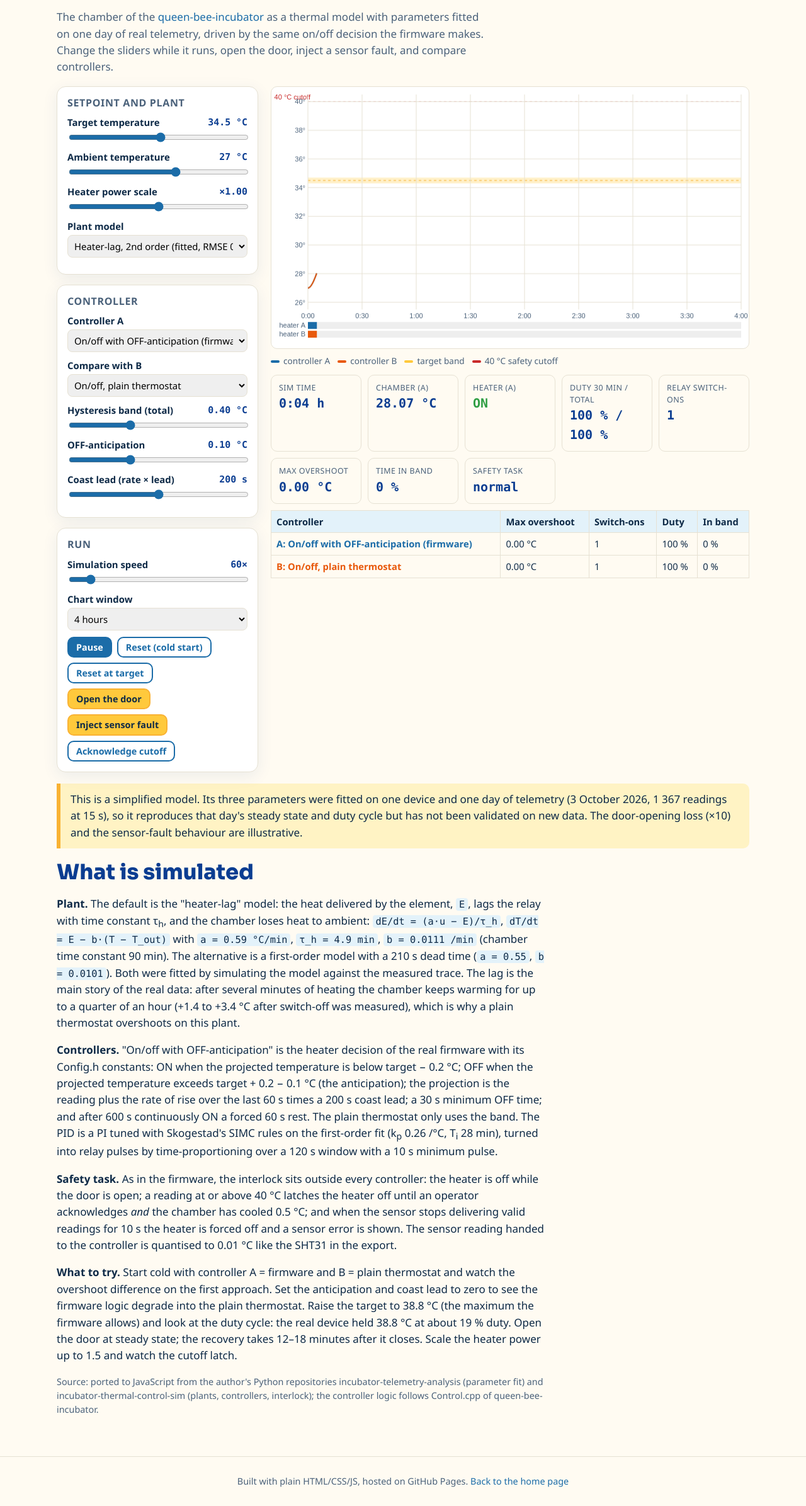
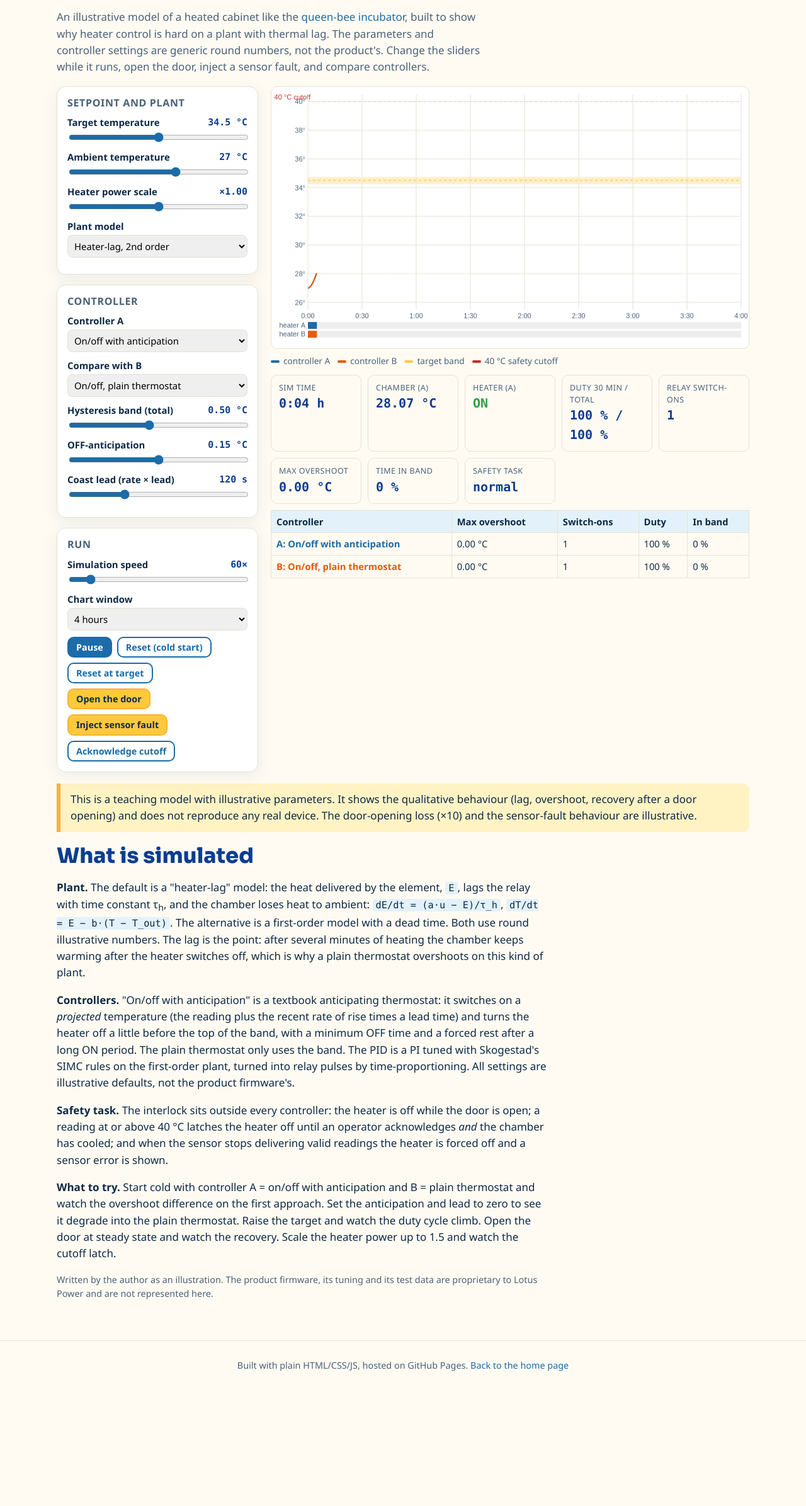
Before and after one commit to Mariam-zeqred/Mariam-zeqred.github.io, a plain HTML site: page sim/incubator.html in a window 1280 px wide. Shown: the part 163-2554 px from the top of the page at 63% size. After the commit the page ends 2370 px from the top, so only its background shows below. Drawn offline with Linux system fonts and the light colour scheme.

Commit message:
Incubator: simulator uses illustrative parameters, drop private repos and real-data figures
The incubator firmware and data are proprietary to Lotus Power until launch.

Co-Authored-By: Claude Opus 5.5 <noreply@anthropic.com>

```diff
--- a/js/sim-incubator.js
+++ b/js/sim-incubator.js
@@ -1,14 +1,14 @@
 /* Queen-bee incubator thermal simulation.
-   Ported to JavaScript from incubator-thermal-control-sim (Python): the two thermal plants
-   fitted on one real day of telemetry (2026-10-03) and the heater controllers, plus the
-   firmware's interlock (door open -> heater off; 40 °C latched cutoff). 1 s time step. */
+   Illustrative model: two generic thermal plants with round-number parameters of the same
+   order as a small heated cabinet, three textbook heater controllers and a safety interlock
+   (door open -> heater off; 40 °C latched cutoff). 1 s time step. Not the product firmware. */
 (function () {
   "use strict";
 
-  // ---------------- fitted parameters (data/model_params.json of the analysis repo) ----------------
+  // ---------------- illustrative plant parameters (round numbers, not measured values) ----------------
   var FIT = {
-    firstOrder: { a: 0.5539, b: 0.0101, deadTimeS: 210 },      // RMSE 0.29 °C
-    heaterLag: { a: 0.5908, tauH: 4.9175, b: 0.0111 }          // RMSE 0.16 °C, the better model
+    firstOrder: { a: 0.5, b: 0.01, deadTimeS: 180 },
+    heaterLag: { a: 0.6, tauH: 5, b: 0.01 }
   };
   var CUTOFF_C = 40.0, CUTOFF_REARM_C = 0.5, SENSOR_STEP = 0.01, DOOR_LOSS_GAIN = 10;
   var SENSOR_STALE_S = 10; // safety task: heater off when no valid reading for this long (simplified)
@@ -46,20 +46,20 @@
     return this.on;
   };
 
-  // Re-implementation of Control.cpp of the queen-bee-incubator firmware (constants from Config.h,
-  // FW 1.1.x): band 0.4 °C, OFF-anticipation 0.1 °C, coast lead 200 s, 30 s minimum OFF,
-  // 600 s maximum continuous ON followed by a 60 s rest.
-  function FirmwareHysteresis(o) {
+  // Textbook anticipating thermostat: switch on/off on a projected temperature (reading plus
+  // recent rate of rise times a lead time), with a minimum OFF time and a duty-cycle rest.
+  // Illustrative defaults only.
+  function AnticipatingHysteresis(o) {
     this.band = o.band; this.anticipation = o.anticipation; this.coastLead = o.coastLead;
-    this.minOff = 30; this.dutyOn = 600; this.dutyRest = 60; this.window = 60; this.minSpan = 20; this.minGap = 0.05;
-    this.name = "On/off with OFF-anticipation (firmware)"; this.reset();
+    this.minOff = 60; this.dutyOn = 900; this.dutyRest = 60; this.window = 60; this.minSpan = 20; this.minGap = 0.05;
+    this.name = "On/off with anticipation"; this.reset();
   }
-  FirmwareHysteresis.prototype.reset = function () {
+  AnticipatingHysteresis.prototype.reset = function () {
     this.buf = []; this.logicalOn = false; this.offAt = null; this.onSince = null; this.resting = false; this.restStart = 0;
     this.lastRate = 0; this.lastProjected = 0;
   };
-  FirmwareHysteresis.prototype.lockout = function () { this.logicalOn = false; this.resting = false; this.onSince = null; };
-  FirmwareHysteresis.prototype.decide = function (t, temp, target) {
+  AnticipatingHysteresis.prototype.lockout = function () { this.logicalOn = false; this.resting = false; this.onSince = null; };
+  AnticipatingHysteresis.prototype.decide = function (t, temp, target) {
     var lo = target - this.band / 2, hi = target + this.band / 2 - this.anticipation;
     if (hi < lo + this.minGap) hi = lo + this.minGap;
     // rate of rise over the window, zero until minSpan samples, never negative
@@ -82,7 +82,7 @@
     return desired;
   };
 
-  // PI tuned with Skogestad's SIMC rules on the first-order fit (kp 0.258 /°C, Ti 28 min), conditional
+  // PI tuned with Skogestad's SIMC rules on the first-order plant, conditional
   // integration anti-windup, output time-proportioned over a 120 s window with a 10 s minimum pulse.
   function PIDRelay() {
     var k = FIT.firstOrder.a / FIT.firstOrder.b, tau = 1 / FIT.firstOrder.b, theta = FIT.firstOrder.deadTimeS / 60;
@@ -107,7 +107,7 @@
   };
 
   function makeController(kind, o) {
-    if (kind === "firmware") return new FirmwareHysteresis(o);
+    if (kind === "anticip") return new AnticipatingHysteresis(o);
     if (kind === "plain") return new PlainHysteresis(o);
     return new PIDRelay();
   }
@@ -165,7 +165,7 @@
   }
   function liveParams() { // sliders that may change mid-run without a reset
     units.forEach(function (u) {
-      if (u.ctl instanceof FirmwareHysteresis) { u.ctl.band = o.band; u.ctl.anticipation = o.anticipation; u.ctl.coastLead = o.coastLead; }
+      if (u.ctl instanceof AnticipatingHysteresis) { u.ctl.band = o.band; u.ctl.anticipation = o.anticipation; u.ctl.coastLead = o.coastLead; }
       if (u.ctl instanceof PlainHysteresis) u.ctl.band = o.band;
       u.plant.a = (o.plant === "firstOrder" ? FIT.firstOrder.a : FIT.heaterLag.a) * o.powerScale;
     });
--- a/sim/incubator.html
+++ b/sim/incubator.html
@@ -4,7 +4,7 @@
   <meta charset="utf-8">
   <meta name="viewport" content="width=device-width, initial-scale=1">
   <title>Queen-bee incubator thermal simulation – Mariam Loutfi</title>
-  <meta name="description" content="Interactive simulation of the queen-bee incubator's heating: fitted thermal model, the firmware's on/off controller with OFF-anticipation, a plain thermostat and a PID, door opening, sensor fault and the 40 °C safety latch.">
+  <meta name="description" content="Interactive, illustrative simulation of a heated incubator cabinet: generic thermal model, an anticipating on/off controller, a plain thermostat and a PID, door opening, sensor fault and a 40 °C safety latch.">
   <link rel="icon" type="image/svg+xml" href="../favicon.svg">
   <link rel="preconnect" href="https://fonts.googleapis.com">
   <link rel="preconnect" href="https://fonts.gstatic.com" crossorigin>
@@ -28,39 +28,39 @@
     <div class="wrap">
       <p class="crumbs"><a href="../">Home</a> › <a href="../#simulations">Simulations</a> › Incubator</p>
       <h1>Queen-bee incubator: thermal control simulation</h1>
-      <p class="intro">The chamber of the <a href="https://github.com/Mariam-zeqred/queen-bee-incubator" target="_blank" rel="noopener">queen-bee-incubator</a> as a thermal model with parameters fitted on one day of real telemetry, driven by the same on/off decision the firmware makes. Change the sliders while it runs, open the door, inject a sensor fault, and compare controllers.</p>
+      <p class="intro">An illustrative model of a heated cabinet like the <a href="https://github.com/Mariam-zeqred/queen-bee-incubator" target="_blank" rel="noopener">queen-bee incubator</a>, built to show why heater control is hard on a plant with thermal lag. The parameters and controller settings are generic round numbers, not the product's. Change the sliders while it runs, open the door, inject a sensor fault, and compare controllers.</p>
 
       <div class="sim-layout">
         <aside>
           <div class="panel">
             <h3>Setpoint and plant</h3>
-            <div class="ctl"><label for="target">Target temperature</label><output id="target-out"></output><input type="range" id="target" min="30" max="38.8" step="0.1" value="34.5"></div>
+            <div class="ctl"><label for="target">Target temperature</label><output id="target-out"></output><input type="range" id="target" min="30" max="39" step="0.1" value="34.5"></div>
             <div class="ctl"><label for="ambient">Ambient temperature</label><output id="ambient-out"></output><input type="range" id="ambient" min="15" max="35" step="1" value="27"></div>
             <div class="ctl"><label for="powerScale">Heater power scale</label><output id="powerScale-out"></output><input type="range" id="powerScale" min="0.5" max="1.5" step="0.05" value="1"></div>
             <div class="ctl"><label for="plant">Plant model</label>
               <select id="plant">
-                <option value="heaterLag">Heater-lag, 2nd order (fitted, RMSE 0.16 °C)</option>
-                <option value="firstOrder">First order + 210 s dead time (fitted, RMSE 0.29 °C)</option>
+                <option value="heaterLag">Heater-lag, 2nd order</option>
+                <option value="firstOrder">First order + 180 s dead time</option>
               </select></div>
           </div>
           <div class="panel">
             <h3>Controller</h3>
             <div class="ctl"><label for="ctlA">Controller A</label>
               <select id="ctlA">
-                <option value="firmware">On/off with OFF-anticipation (firmware)</option>
+                <option value="anticip">On/off with anticipation</option>
                 <option value="plain">On/off, plain thermostat</option>
                 <option value="pid">PID (PI, SIMC-tuned) on a relay</option>
               </select></div>
             <div class="ctl"><label for="ctlB">Compare with B</label>
               <select id="ctlB">
                 <option value="plain">On/off, plain thermostat</option>
-                <option value="firmware">On/off with OFF-anticipation (firmware)</option>
+                <option value="anticip">On/off with anticipation</option>
                 <option value="pid">PID (PI, SIMC-tuned) on a relay</option>
                 <option value="none">(none)</option>
               </select></div>
-            <div class="ctl"><label for="band">Hysteresis band (total)</label><output id="band-out"></output><input type="range" id="band" min="0.1" max="1.0" step="0.05" value="0.4"></div>
-            <div class="ctl"><label for="anticipation">OFF-anticipation</label><output id="anticipation-out"></output><input type="range" id="anticipation" min="0" max="0.3" step="0.01" value="0.1"></div>
-            <div class="ctl"><label for="coastLead">Coast lead (rate × lead)</label><output id="coastLead-out"></output><input type="range" id="coastLead" min="0" max="400" step="10" value="200"></div>
+            <div class="ctl"><label for="band">Hysteresis band (total)</label><output id="band-out"></output><input type="range" id="band" min="0.1" max="1.0" step="0.05" value="0.5"></div>
+            <div class="ctl"><label for="anticipation">OFF-anticipation</label><output id="anticipation-out"></output><input type="range" id="anticipation" min="0" max="0.3" step="0.01" value="0.15"></div>
+            <div class="ctl"><label for="coastLead">Coast lead (rate × lead)</label><output id="coastLead-out"></output><input type="range" id="coastLead" min="0" max="400" step="10" value="120"></div>
           </div>
           <div class="panel">
             <h3>Run</h3>
@@ -107,15 +107,15 @@
         </div>
       </div>
 
-      <div class="note">This is a simplified model. Its three parameters were fitted on one device and one day of telemetry (3 October 2026, 1 367 readings at 15 s), so it reproduces that day's steady state and duty cycle but has not been validated on new data. The door-opening loss (×10) and the sensor-fault behaviour are illustrative.</div>
+      <div class="note">This is a teaching model with illustrative parameters. It shows the qualitative behaviour (lag, overshoot, recovery after a door opening) and does not reproduce any real device. The door-opening loss (×10) and the sensor-fault behaviour are illustrative.</div>
 
       <div class="explain">
         <h2>What is simulated</h2>
-        <p><strong>Plant.</strong> The default is the "heater-lag" model: the heat delivered by the element, <code>E</code>, lags the relay with time constant τ<sub>h</sub>, and the chamber loses heat to ambient: <code>dE/dt = (a·u − E)/τ_h</code>, <code>dT/dt = E − b·(T − T_out)</code> with <code>a = 0.59 °C/min</code>, <code>τ_h = 4.9 min</code>, <code>b = 0.0111 /min</code> (chamber time constant 90 min). The alternative is a first-order model with a 210 s dead time (<code>a = 0.55</code>, <code>b = 0.0101</code>). Both were fitted by simulating the model against the measured trace. The lag is the main story of the real data: after several minutes of heating the chamber keeps warming for up to a quarter of an hour (+1.4 to +3.4 °C after switch-off was measured), which is why a plain thermostat overshoots on this plant.</p>
-        <p><strong>Controllers.</strong> "On/off with OFF-anticipation" is the heater decision of the real firmware with its Config.h constants: ON when the projected temperature is below target − 0.2 °C; OFF when the projected temperature exceeds target + 0.2 − 0.1 °C (the anticipation); the projection is the reading plus the rate of rise over the last 60 s times a 200 s coast lead; a 30 s minimum OFF time; and after 600 s continuously ON a forced 60 s rest. The plain thermostat only uses the band. The PID is a PI tuned with Skogestad's SIMC rules on the first-order fit (k<sub>p</sub> 0.26 /°C, T<sub>i</sub> 28 min), turned into relay pulses by time-proportioning over a 120 s window with a 10 s minimum pulse.</p>
-        <p><strong>Safety task.</strong> As in the firmware, the interlock sits outside every controller: the heater is off while the door is open; a reading at or above 40 °C latches the heater off until an operator acknowledges <em>and</em> the chamber has cooled 0.5 °C; and when the sensor stops delivering valid readings for 10 s the heater is forced off and a sensor error is shown. The sensor reading handed to the controller is quantised to 0.01 °C like the SHT31 in the export.</p>
-        <p><strong>What to try.</strong> Start cold with controller A = firmware and B = plain thermostat and watch the overshoot difference on the first approach. Set the anticipation and coast lead to zero to see the firmware logic degrade into the plain thermostat. Raise the target to 38.8 °C (the maximum the firmware allows) and look at the duty cycle: the real device held 38.8 °C at about 19 % duty. Open the door at steady state; the recovery takes 12–18 minutes after it closes. Scale the heater power up to 1.5 and watch the cutoff latch.</p>
-        <p class="small muted">Source: ported to JavaScript from the author's Python repositories incubator-telemetry-analysis (parameter fit) and incubator-thermal-control-sim (plants, controllers, interlock); the controller logic follows Control.cpp of queen-bee-incubator.</p>
+        <p><strong>Plant.</strong> The default is a "heater-lag" model: the heat delivered by the element, <code>E</code>, lags the relay with time constant τ<sub>h</sub>, and the chamber loses heat to ambient: <code>dE/dt = (a·u − E)/τ_h</code>, <code>dT/dt = E − b·(T − T_out)</code>. The alternative is a first-order model with a dead time. Both use round illustrative numbers. The lag is the point: after several minutes of heating the chamber keeps warming after the heater switches off, which is why a plain thermostat overshoots on this kind of plant.</p>
+        <p><strong>Controllers.</strong> "On/off with anticipation" is a textbook anticipating thermostat: it switches on a <em>projected</em> temperature (the reading plus the recent rate of rise times a lead time) and turns the heater off a little before the top of the band, with a minimum OFF time and a forced rest after a long ON period. The plain thermostat only uses the band. The PID is a PI tuned with Skogestad's SIMC rules on the first-order plant, turned into relay pulses by time-proportioning. All settings are illustrative defaults, not the product firmware's.</p>
+        <p><strong>Safety task.</strong> The interlock sits outside every controller: the heater is off while the door is open; a reading at or above 40 °C latches the heater off until an operator acknowledges <em>and</em> the chamber has cooled; and when the sensor stops delivering valid readings the heater is forced off and a sensor error is shown.</p>
+        <p><strong>What to try.</strong> Start cold with controller A = on/off with anticipation and B = plain thermostat and watch the overshoot difference on the first approach. Set the anticipation and lead to zero to see it degrade into the plain thermostat. Raise the target and watch the duty cycle climb. Open the door at steady state and watch the recovery. Scale the heater power up to 1.5 and watch the cutoff latch.</p>
+        <p class="small muted">Written by the author as an illustration. The product firmware, its tuning and its test data are proprietary to Lotus Power and are not represented here.</p>
       </div>
     </div>
   </main>
```
Also changed, not shown: data/content.js (+4 -23 lines), data/repos.js (+1 -23 lines), assets/figures/telemetry-timeline.png (deleted), assets/figures/thermal-sim-cold-start.png (deleted), img/telemetry-timeline.png (deleted), img/thermal-sim-cold-start.png (deleted), img/thumb/telemetry-timeline.png (deleted), img/thumb/thermal-sim-cold-start.png (deleted), 1 other file.
